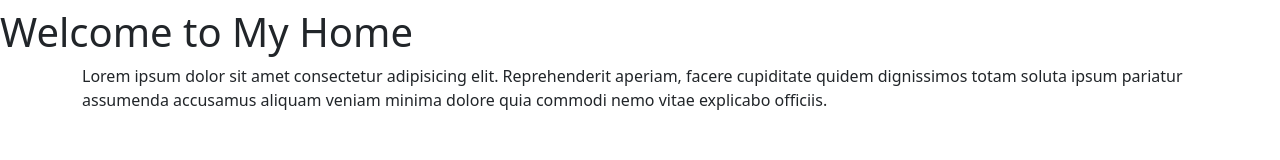
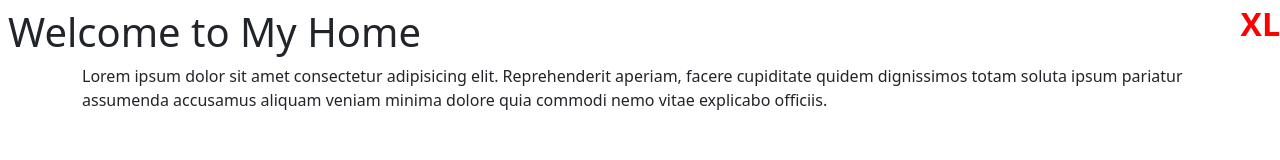
Before and after one commit to cblystone67/webdesign, a plain HTML site: page index.html in a window 1280 px wide. Drawn offline with nearby package versions, Linux system fonts and the light colour scheme.

Commit message:
Creating document to learn Bootstrap

```diff
--- a/css/styles.css
+++ b/css/styles.css
@@ -1,3 +1,43 @@
 body {
-  padding-top: 0.5rem;
+  padding: 0.5rem;
 }
+body::before {
+  content: "XS";
+  color: red;
+  font-size: 2rem;
+  font-weight: bold;
+  position: fixed;
+  top: 0;
+  right: 0;
+}
+.box {
+  background-color: lightblue;
+  border: 1px solid blue;
+  min-height: 50px;
+  font-size: 2rem;
+}
+@media (min-width: 576px) {
+  body::before {
+    content: "SM";
+  }
+}
+@media (min-width: 768px) {
+  body::before {
+    content: "MD";
+  }
+}
+@media (min-width: 992px) {
+  body::before {
+    content: "LG";
+  }
+}
+@media (min-width: 1200px) {
+  body::before {
+    content: "XL";
+  }
+}
+@media (min-width: 1400px) {
+  body::before {
+    content: "XXL";
+  }
+}
```
